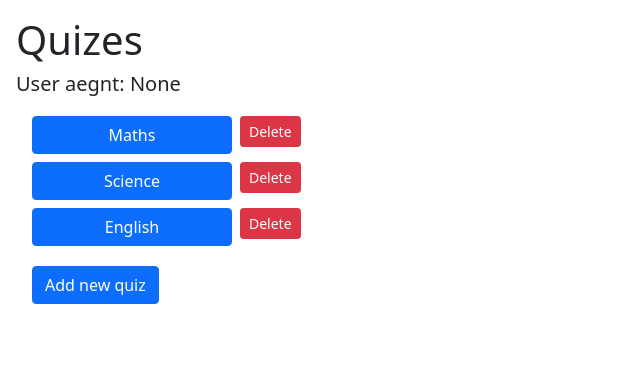
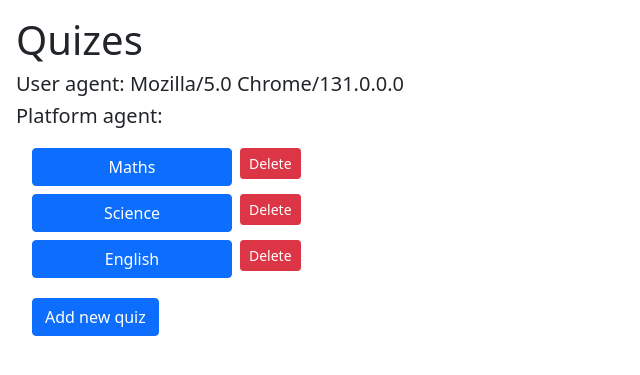
Before and after one commit to HarishBirlangi/quiz_app_django, a Django app: page /qp/ in a window 1280 px wide. Shown: the top 375 px of the page, without its empty margins (0-640 px from the left). Run offline with Django 4.2, Linux system fonts and the light colour scheme; data comes from the database, SQL or seed files in the repository; some libraries are stand-ins or nearby versions.

Commit message:
user agent testing

```diff
--- a/questions_app/templates/all_quizes_template.html
+++ b/questions_app/templates/all_quizes_template.html
@@ -2,11 +2,14 @@
 
 {% block content %}
 
-{% with user_agent=request.headers.mobile_app %}
+{% with user_agent=request.META.HTTP_USER_AGENT %}
+{% with platform_agent=request.META.HTTP_X_PLATFORM %}
 {% csrf_token %}
     <div class="m-3">
         <h1>Quizes</h1>
-        <h5>User aegnt: {{mobile_app}}</h5>
+        <h5>User agent: {{user_agent}}</h5>
+        <h5>Platform agent: {{platform_agent}}</h5>
+
         <div class="m-3 d-flex flex-column">
             {% for d in data %}
             <div id="quiz-{{d.name}}" class="my-1 d-flex flex-row">
@@ -53,4 +56,5 @@
         }
     </script>
 {% endwith %}
+{% endwith %}
 {% endblock %}
--- a/questions_app/views.py
+++ b/questions_app/views.py
@@ -20,7 +20,7 @@ class QuizesListView(generics.ListCreateAPIView, generics.DestroyAPIView):
     def get(self, request, *args, **kwargs):
         print("Headers")
         user_agent = request.headers.get('User-Agent')
-        mobile_app = request.headers.get('mobile_app')
+        mobile_app = request.headers.get('X-Platform')
         print(user_agent)
         print(mobile_app)
         queryset = self.get_queryset()
```
